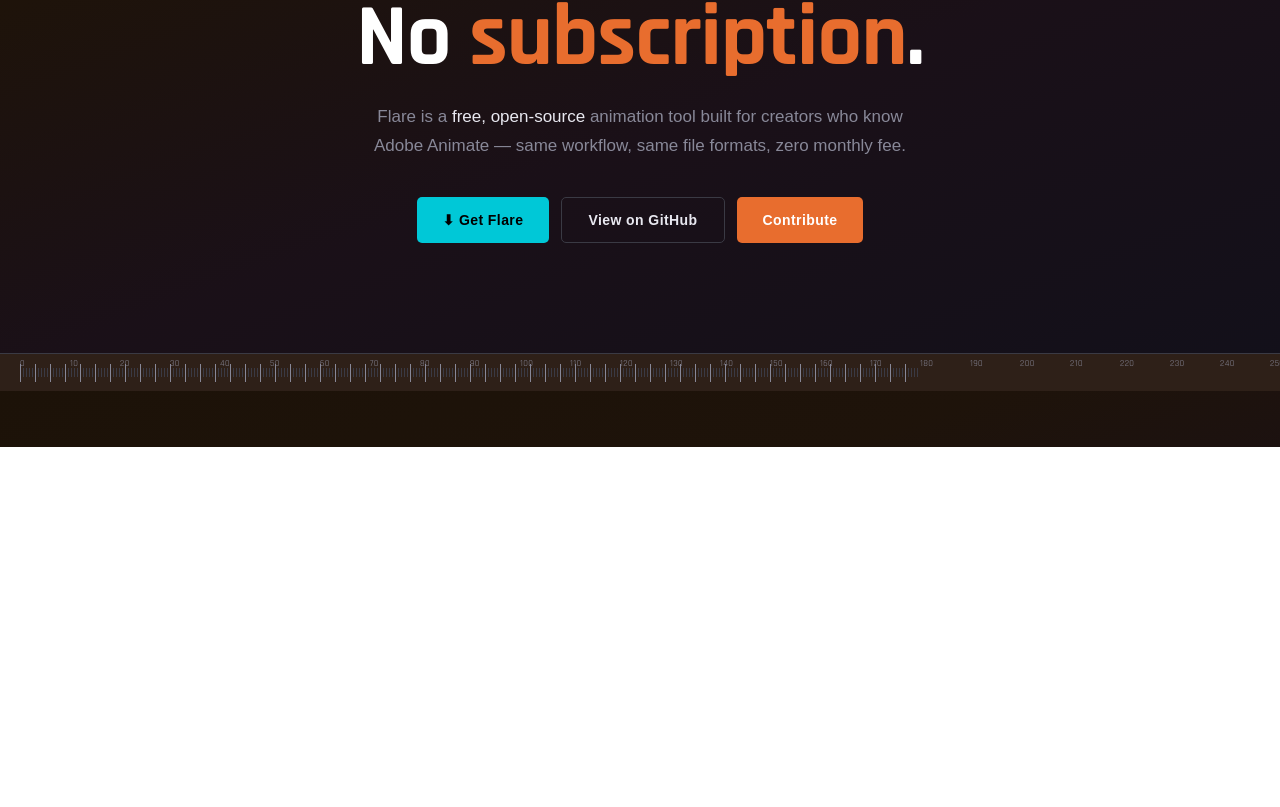
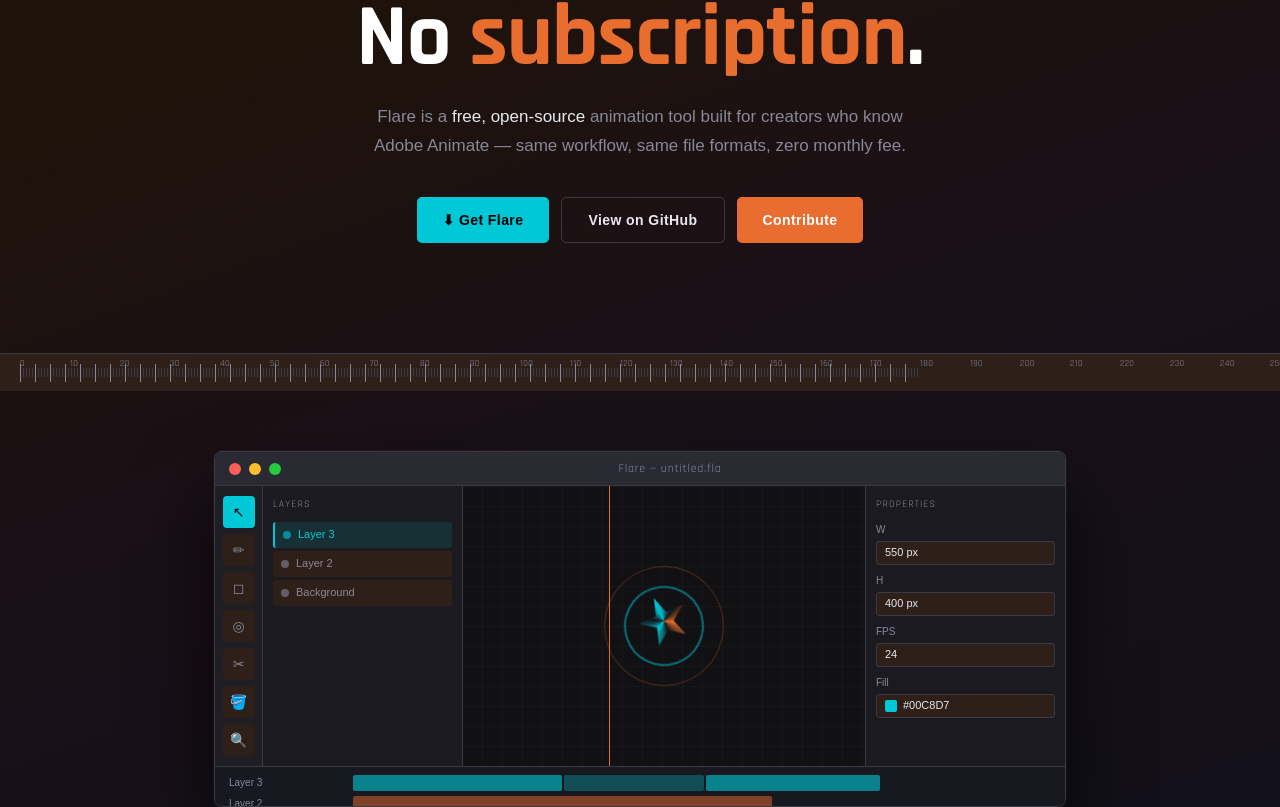
Before and after one commit to GbaGuy/website, a Next.js app: page / in a window 1280 px wide. Shown: the part 353-1160 px from the top of the page. Before the commit the page ends 800 px from the top, so only its background shows below. Built offline with nearby package versions, Linux system fonts and the light colour scheme.

Commit message:
feat: build AppMockup window and subcomponents

```diff
--- a/app/globals.css
+++ b/app/globals.css
@@ -222,3 +222,294 @@
   background: #ff8044;
   transform: translateY(-1px);
 }
+
+/* ── MOCKUP WINDOW ── */
+.mockup-wrap {
+  max-width: 900px;
+  margin: 60px auto 0;
+  padding: 0 24px;
+  position: relative;
+  z-index: 2;
+}
+.app-window {
+  background: #111114;
+  border: 1px solid var(--border);
+  border-radius: 8px;
+  overflow: hidden;
+  box-shadow:
+    0 40px 80px rgba(0, 0, 0, 0.7),
+    0 0 0 1px rgba(255, 255, 255, 0.04);
+  animation: floatUp 0.9s cubic-bezier(0.22, 1, 0.36, 1) both;
+}
+@keyframes floatUp {
+  from {
+    opacity: 0;
+    transform: translateY(40px);
+  }
+  to {
+    opacity: 1;
+    transform: translateY(0);
+  }
+}
+.win-bar {
+  background: #2a2a32;
+  height: 34px;
+  display: flex;
+  align-items: center;
+  padding: 0 14px;
+  gap: 8px;
+  border-bottom: 1px solid var(--border);
+}
+.dot {
+  width: 12px;
+  height: 12px;
+  border-radius: 50%;
+}
+.dot-r {
+  background: #ff5f57;
+}
+.dot-y {
+  background: #febc2e;
+}
+.dot-g {
+  background: #27c93f;
+}
+.win-title {
+  flex: 1;
+  text-align: center;
+  font-size: 12px;
+  color: var(--muted);
+  letter-spacing: 0.06em;
+  font-family: 'Rajdhani', sans-serif;
+}
+.win-body {
+  display: grid;
+  grid-template-columns: 48px 200px 1fr 200px;
+  height: 320px;
+}
+.win-tools {
+  background: #1e1e24;
+  border-right: 1px solid var(--border);
+  display: flex;
+  flex-direction: column;
+  align-items: center;
+  padding: 10px 0;
+  gap: 6px;
+}
+.tool-icon {
+  width: 32px;
+  height: 32px;
+  background: var(--panel2);
+  border-radius: 4px;
+  display: flex;
+  align-items: center;
+  justify-content: center;
+  font-size: 14px;
+  color: var(--muted);
+  cursor: pointer;
+}
+.tool-icon.active {
+  background: var(--accent);
+  color: #000;
+}
+.win-layers {
+  background: #1a1a20;
+  border-right: 1px solid var(--border);
+  padding: 10px;
+}
+.layers-head {
+  font-size: 10px;
+  letter-spacing: 0.12em;
+  text-transform: uppercase;
+  color: var(--muted);
+  margin-bottom: 10px;
+  font-family: 'Rajdhani', sans-serif;
+}
+.layer-item {
+  height: 26px;
+  background: var(--panel2);
+  border-radius: 3px;
+  margin-bottom: 3px;
+  display: flex;
+  align-items: center;
+  padding: 0 8px;
+  gap: 7px;
+  font-size: 11px;
+  color: var(--muted);
+}
+.layer-item.sel {
+  background: rgba(0, 200, 215, 0.12);
+  color: var(--accent);
+  border-left: 2px solid var(--accent);
+}
+.layer-dot {
+  width: 8px;
+  height: 8px;
+  border-radius: 50%;
+  background: currentColor;
+  opacity: 0.6;
+}
+.win-canvas {
+  background:
+    repeating-linear-gradient(
+      0deg,
+      transparent,
+      transparent 19px,
+      rgba(255, 255, 255, 0.025) 19px,
+      rgba(255, 255, 255, 0.025) 20px
+    ),
+    repeating-linear-gradient(
+      90deg,
+      transparent,
+      transparent 19px,
+      rgba(255, 255, 255, 0.025) 19px,
+      rgba(255, 255, 255, 0.025) 20px
+    ),
+    #111114;
+  position: relative;
+  overflow: hidden;
+  display: flex;
+  align-items: center;
+  justify-content: center;
+}
+.canvas-art {
+  position: relative;
+  width: 200px;
+  height: 160px;
+}
+.art-circle {
+  position: absolute;
+  border-radius: 50%;
+  animation: spin 8s linear infinite;
+}
+@keyframes spin {
+  to {
+    transform: rotate(360deg);
+  }
+}
+.art-circle:nth-child(1) {
+  width: 80px;
+  height: 80px;
+  top: 40px;
+  left: 60px;
+  border: 2px solid var(--accent);
+  opacity: 0.5;
+}
+.art-circle:nth-child(2) {
+  width: 120px;
+  height: 120px;
+  top: 20px;
+  left: 40px;
+  border: 1px solid var(--accent2);
+  opacity: 0.3;
+  animation-duration: 12s;
+  animation-direction: reverse;
+}
+.art-star {
+  position: absolute;
+  top: 50px;
+  left: 75px;
+  width: 50px;
+  height: 50px;
+  background: conic-gradient(
+    var(--accent) 0deg,
+    transparent 60deg,
+    var(--accent2) 120deg,
+    transparent 180deg,
+    var(--accent) 240deg,
+    transparent 300deg,
+    var(--accent) 360deg
+  );
+  clip-path: polygon(
+    50% 0%,
+    61% 35%,
+    98% 35%,
+    68% 57%,
+    79% 91%,
+    50% 70%,
+    21% 91%,
+    32% 57%,
+    2% 35%,
+    39% 35%
+  );
+  animation: spin 6s linear infinite;
+}
+.win-props {
+  background: #1a1a20;
+  border-left: 1px solid var(--border);
+  padding: 10px;
+}
+.props-head {
+  font-size: 10px;
+  letter-spacing: 0.12em;
+  text-transform: uppercase;
+  color: var(--muted);
+  margin-bottom: 10px;
+  font-family: 'Rajdhani', sans-serif;
+}
+.prop-row {
+  margin-bottom: 8px;
+}
+.prop-label {
+  font-size: 10px;
+  color: var(--muted);
+  margin-bottom: 3px;
+}
+.prop-val {
+  height: 24px;
+  background: var(--panel2);
+  border: 1px solid var(--border);
+  border-radius: 3px;
+  font-size: 11px;
+  color: var(--text);
+  display: flex;
+  align-items: center;
+  padding: 0 8px;
+}
+.win-timeline {
+  grid-column: 1 / -1;
+  height: 64px;
+  background: #181820;
+  border-top: 1px solid var(--border);
+  padding: 8px 14px;
+  display: flex;
+  flex-direction: column;
+  gap: 5px;
+  overflow: hidden;
+}
+.tl-row {
+  display: flex;
+  align-items: center;
+  gap: 4px;
+  height: 18px;
+}
+.tl-name {
+  width: 120px;
+  font-size: 10px;
+  color: var(--muted);
+}
+.tl-track {
+  flex: 1;
+  height: 100%;
+  display: flex;
+  gap: 2px;
+}
+.tl-seg {
+  height: 100%;
+  border-radius: 2px;
+  opacity: 0.7;
+}
+.tl-playhead {
+  position: absolute;
+  width: 1px;
+  background: var(--accent2);
+  top: 0;
+  bottom: 0;
+  left: 35%;
+  animation: playhead 3s ease-in-out infinite alternate;
+}
+@keyframes playhead {
+  to {
+    left: 75%;
+  }
+}
--- a/app/page.tsx
+++ b/app/page.tsx
@@ -1,3 +1,4 @@
+import AppMockup from "@/components/AppMockup";
 import Header from "@/components/Header";
 import Hero from "@/components/Hero";
 
@@ -7,6 +8,7 @@
       <Header />
       <main>
         <Hero />
+        <AppMockup />
       </main>
     </>
   );
--- /dev/null
+++ b/components/AppMockup/WinBar.tsx
@@ -0,0 +1,10 @@
+export default function WinBar() {
+  return (
+    <div className="win-bar">
+      <div className="dot dot-r"></div>
+      <div className="dot dot-y"></div>
+      <div className="dot dot-g"></div>
+      <div className="win-title">Flare — untitled.fla</div>
+    </div>
+  );
+}
--- /dev/null
+++ b/components/AppMockup/WinCanvas.tsx
@@ -0,0 +1,12 @@
+export default function WinCanvas() {
+  return (
+    <div className="win-canvas">
+      <div className="canvas-art">
+        <div className="art-circle"></div>
+        <div className="art-circle"></div>
+        <div className="art-star"></div>
+      </div>
+      <div className="tl-playhead"></div>
+    </div>
+  );
+}
--- /dev/null
+++ b/components/AppMockup/WinLayers.tsx
@@ -0,0 +1,19 @@
+export default function WinLayers() {
+  return (
+    <div className="win-layers">
+      <div className="layers-head">Layers</div>
+      <div className="layer-item sel">
+        <div className="layer-dot"></div>
+        Layer 3
+      </div>
+      <div className="layer-item">
+        <div className="layer-dot"></div>
+        Layer 2
+      </div>
+      <div className="layer-item">
+        <div className="layer-dot"></div>
+        Background
+      </div>
+    </div>
+  );
+}
--- /dev/null
+++ b/components/AppMockup/WinProps.tsx
@@ -0,0 +1,34 @@
+export default function WinProps() {
+  return (
+    <div className="win-props">
+      <div className="props-head">Properties</div>
+      <div className="prop-row">
+        <div className="prop-label">W</div>
+        <div className="prop-val">550 px</div>
+      </div>
+      <div className="prop-row">
+        <div className="prop-label">H</div>
+        <div className="prop-val">400 px</div>
+      </div>
+      <div className="prop-row">
+        <div className="prop-label">FPS</div>
+        <div className="prop-val">24</div>
+      </div>
+      <div className="prop-row">
+        <div className="prop-label">Fill</div>
+        <div className="prop-val" style={{ gap: '6px' }}>
+          <span
+            style={{
+              width: '12px',
+              height: '12px',
+              background: '#00c8d7',
+              borderRadius: '2px',
+              flexShrink: 0,
+            }}
+          ></span>
+          #00C8D7
+        </div>
+      </div>
+    </div>
+  );
+}
--- /dev/null
+++ b/components/AppMockup/WinTimeline.tsx
@@ -0,0 +1,41 @@
+export default function WinTimeline() {
+  return (
+    <div className="win-timeline" style={{ position: 'relative' }}>
+      <div className="tl-row">
+        <div className="tl-name">Layer 3</div>
+        <div className="tl-track">
+          <div
+            className="tl-seg"
+            style={{ width: '30%', background: 'var(--accent)', opacity: 0.6 }}
+          ></div>
+          <div
+            className="tl-seg"
+            style={{ width: '20%', background: 'var(--accent)', opacity: 0.3 }}
+          ></div>
+          <div
+            className="tl-seg"
+            style={{ width: '25%', background: 'var(--accent)', opacity: 0.6 }}
+          ></div>
+        </div>
+      </div>
+      <div className="tl-row">
+        <div className="tl-name">Layer 2</div>
+        <div className="tl-track">
+          <div
+            className="tl-seg"
+            style={{ width: '60%', background: 'var(--accent2)', opacity: 0.5 }}
+          ></div>
+        </div>
+      </div>
+      <div className="tl-row">
+        <div className="tl-name">Background</div>
+        <div className="tl-track">
+          <div
+            className="tl-seg"
+            style={{ width: '100%', background: '#556', opacity: 0.4 }}
+          ></div>
+        </div>
+      </div>
+    </div>
+  );
+}
--- /dev/null
+++ b/components/AppMockup/WinTools.tsx
@@ -0,0 +1,13 @@
+export default function WinTools() {
+  return (
+    <div className="win-tools">
+      <div className="tool-icon active">↖</div>
+      <div className="tool-icon">✏</div>
+      <div className="tool-icon">◻</div>
+      <div className="tool-icon">◎</div>
+      <div className="tool-icon">✂</div>
+      <div className="tool-icon">🪣</div>
+      <div className="tool-icon">🔍</div>
+    </div>
+  );
+}
--- /dev/null
+++ b/components/AppMockup/index.tsx
@@ -0,0 +1,23 @@
+import WinBar from './WinBar';
+import WinTools from './WinTools';
+import WinLayers from './WinLayers';
+import WinCanvas from './WinCanvas';
+import WinProps from './WinProps';
+import WinTimeline from './WinTimeline';
+
+export default function AppMockup() {
+  return (
+    <div className="mockup-wrap">
+      <div className="app-window">
+        <WinBar />
+        <div className="win-body">
+          <WinTools />
+          <WinLayers />
+          <WinCanvas />
+          <WinProps />
+          <WinTimeline />
+        </div>
+      </div>
+    </div>
+  );
+}
```
